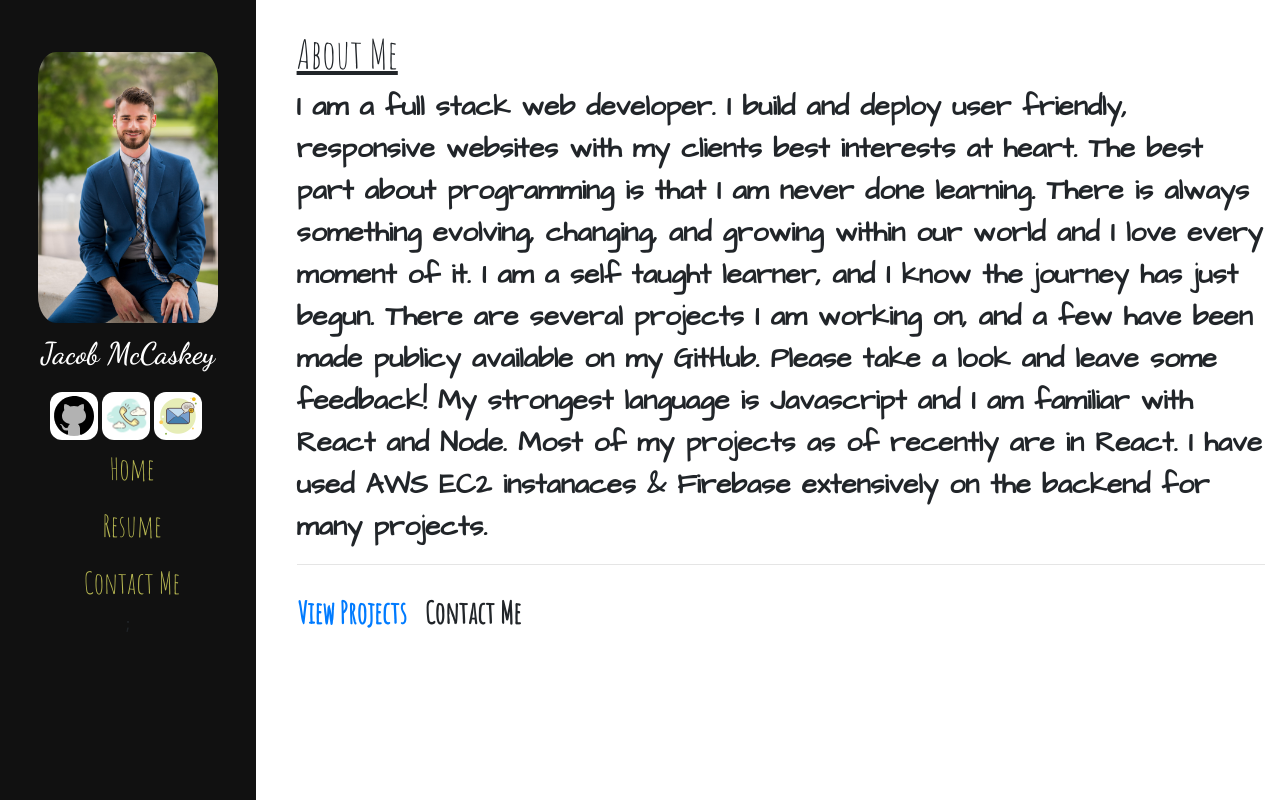
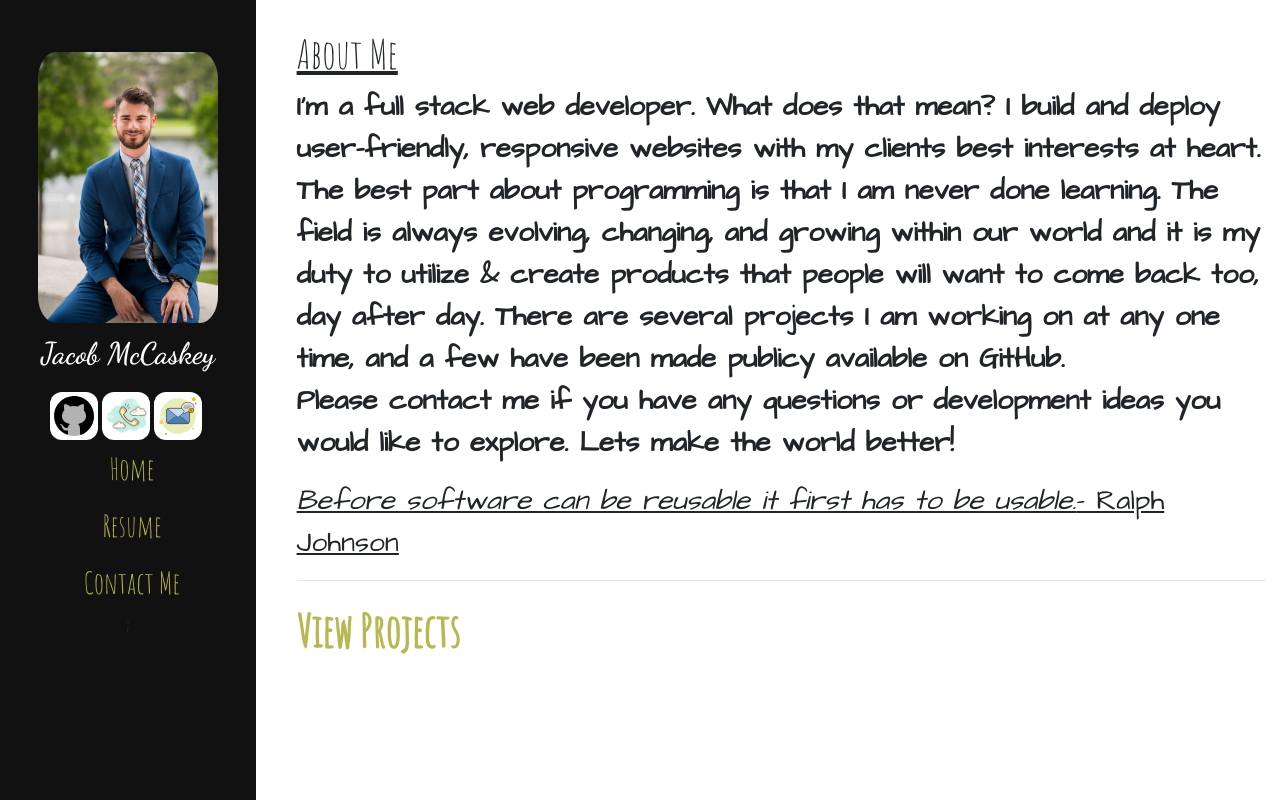
Before and after one commit to jacobmccaskey/mysite2020, a React (Create React App) app: page / in a window 1280 px wide. Built offline with nearby package versions, Linux system fonts and the light colour scheme.

Commit message:
working site

```diff
--- a/src/App.css
+++ b/src/App.css
@@ -106,3 +106,12 @@ textarea {
   width: 80%;
   height: 150px;
 }
+
+.project-link {
+  font-size: 45px;
+  color: rgb(184, 184, 82);
+}
+
+.project-link:hover {
+  color: black;
+}
--- a/src/body.js
+++ b/src/body.js
@@ -1,6 +1,7 @@
 import React, { useState } from "react";
 import { Link } from "react-router-dom";
 import Slide from "react-reveal/Slide";
+import ContactModal from "./contact-modal";
 
 function Body(props) {
   return (
@@ -10,35 +11,32 @@ function Body(props) {
           About Me
         </h1>
         <p className="header mt-2">
-          I am a full stack web developer. I build and deploy user friendly,
-          responsive websites with my clients best interests at heart. The best
-          part about programming is that I am never done learning. There is
-          always something evolving, changing, and growing within our world and
-          I love every moment of it. I am a self taught learner, and I know the
-          journey has just begun. There are several projects I am working on,
-          and a few have been made publicy available on my GitHub. Please take a
-          look and leave some feedback! My strongest language is Javascript and
-          I am familiar with React and Node. Most of my projects as of recently
-          are in React. I have used AWS EC2 instanaces & Firebase extensively on
-          the backend for many projects.
+          I'm a full stack web developer. What does that mean? I build and
+          deploy user-friendly, responsive websites with my clients best
+          interests at heart.
+          <br />
+          The best part about programming is that I am never done learning. The
+          field is always evolving, changing, and growing within our world and
+          it is my duty to utilize & create products that people will want to
+          come back too, day after day. There are several projects I am working
+          on at any one time, and a few have been made publicy available on
+          GitHub.
+          <br />
+          Please contact me if you have any questions or development ideas you
+          would like to explore. Lets make the world better!
+          <br />
         </p>
+        <span className="header">
+          <i>Before software can be reusable it first has to be usable.</i>-
+          Ralph Johnson
+        </span>
         <hr />
-        <table>
-          <tr>
-            <th>
-              <Link to="/projects">
-                <p className="body mt-2" style={{ fontSize: "30px" }}>
-                  View Projects
-                </p>
-              </Link>
-            </th>
-            <th className="mr-4">
-              <p className="body mt-2 ml-3" style={{ fontSize: "30px" }}>
-                Contact Me
-              </p>
-            </th>
-          </tr>
-        </table>
+
+        <Link to="/projects">
+          <p className="body mt-2 project-link" style={{ fontSize: "45px" }}>
+            View Projects
+          </p>
+        </Link>
       </Slide>
     </div>
   );
--- a/src/navbar.js
+++ b/src/navbar.js
@@ -1,4 +1,5 @@
 import React, { useState } from "react";
+import Modal from "react-bootstrap/Modal";
 import ContactModal from "./contact-modal";
 import { Link } from "react-router-dom";
 import myPic from "./img/mypic.jpg";
@@ -7,8 +8,22 @@ import email from "./img/email.png";
 import githublogo from "./img/github.svg";
 
 function NavBar() {
+  const [showMod, display] = useState(false);
   return (
     <div className="sidenav">
+      {/* MODAL FOR PHONE NUMBER */}
+      <Modal
+        className="modal-dialog-centered"
+        size="lg"
+        show={showMod}
+        ref={React.createRef()}
+        onHide={() => display(false)}
+      >
+        <Modal.Header closeButton className="body text-center">
+          Call or Text
+        </Modal.Header>
+        <p className="text-center">813-516-0468</p>
+      </Modal>
       <div className="container-sm">
         <img
           src={myPic}
@@ -24,9 +39,21 @@ function NavBar() {
         <div className="container">
           <img src={githublogo} alt="github logo" className="img-link mr-1" />
 
-          <img src={phone} alt="phone icon" className="img-link mr-1" />
+          <img
+            src={phone}
+            alt="phone icon"
+            className="img-link mr-1"
+            onClick={() => display(true)}
+          />
 
-          <img className="img-link mr-1" src={email} alt="email" />
+          <img
+            className="img-link mr-1"
+            src={email}
+            alt="email"
+            onClick={() => {
+              window.open("mailto:mccaskey316@gmail.com");
+            }}
+          />
           <Link className="body" to="/">
             Home
           </Link>
```
